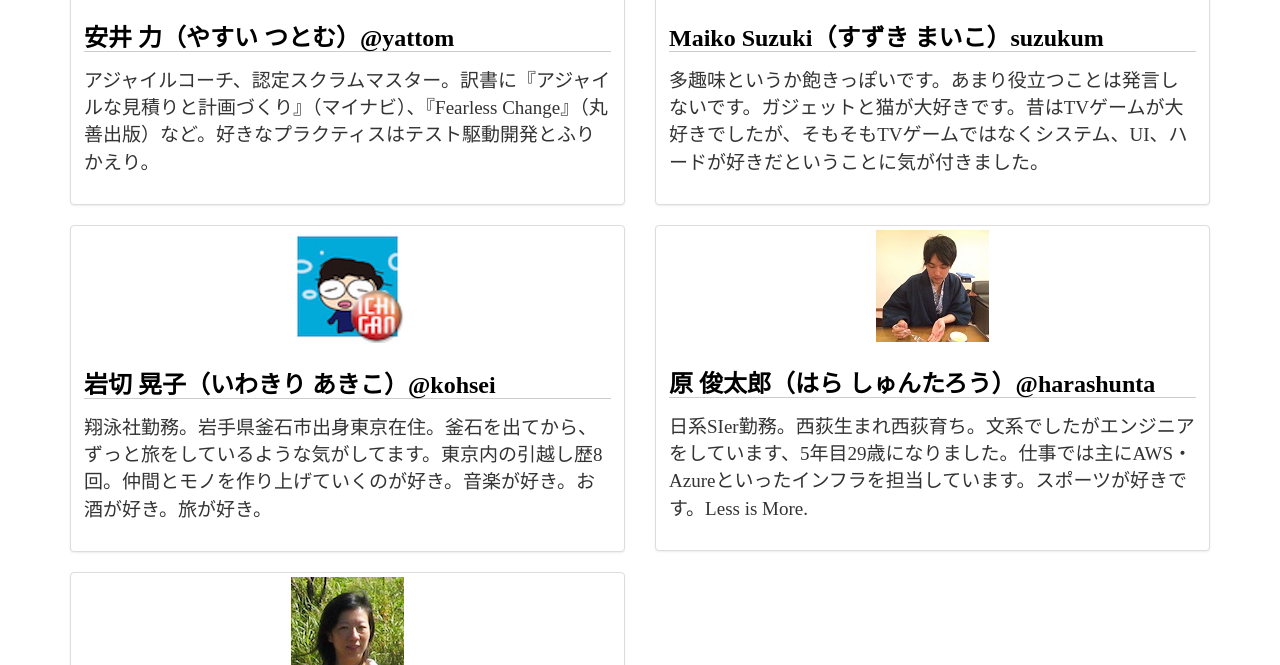
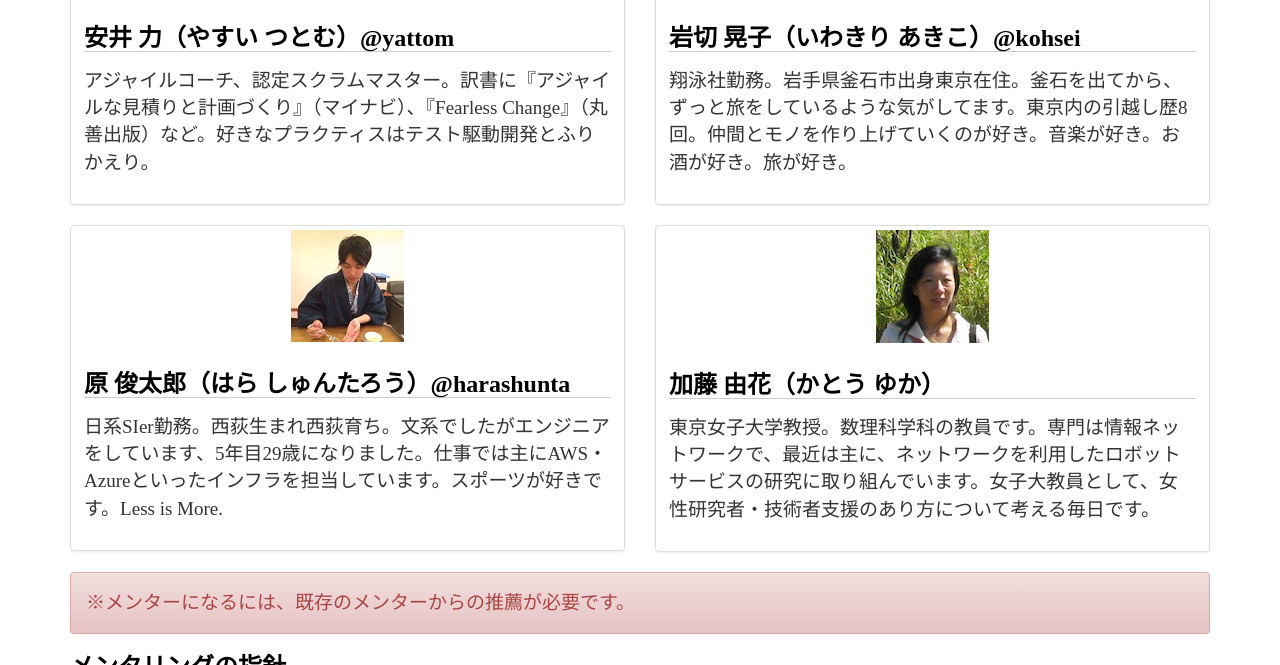
Before and after one commit to coderdojo-suginami/coderdojo-suginami.github.io, a Jekyll site: the page built from mentors/index.md, in a window 1280 px wide and 900 px high, scrolled down 1253 px, cut to the strip 235-900 px from the top of the window. Built offline with Jekyll 4.4.1, drawn with Linux system fonts in a browser that asks for light colours.

Commit message:
Remove maiko

```diff
--- a/_data/mentors.yml
+++ b/_data/mentors.yml
@@ -20,12 +20,6 @@
   photo: "https://s.gravatar.com/avatar/acd2f6f7498ea41881e161e191aa7c02?s=113"
   profile: "アジャイルコーチ、認定スクラムマスター。訳書に『アジャイルな見積りと計画づくり』（マイナビ）、『Fearless Change』（丸善出版）など。好きなプラクティスはテスト駆動開発とふりかえり。"
 
-- name: "Maiko Suzuki"
-  kana: "すずき まいこ"
-  id: "suzukum"
-  photo: "/images/suzukum.jpg"
-  profile: "多趣味というか飽きっぽいです。あまり役立つことは発言しないです。ガジェットと猫が大好きです。昔はTVゲームが大好きでしたが、そもそもTVゲームではなくシステム、UI、ハードが好きだということに気が付きました。"
-
 - name: "岩切 晃子"
   kana: "いわきり あきこ"
   id: "@kohsei"
```
